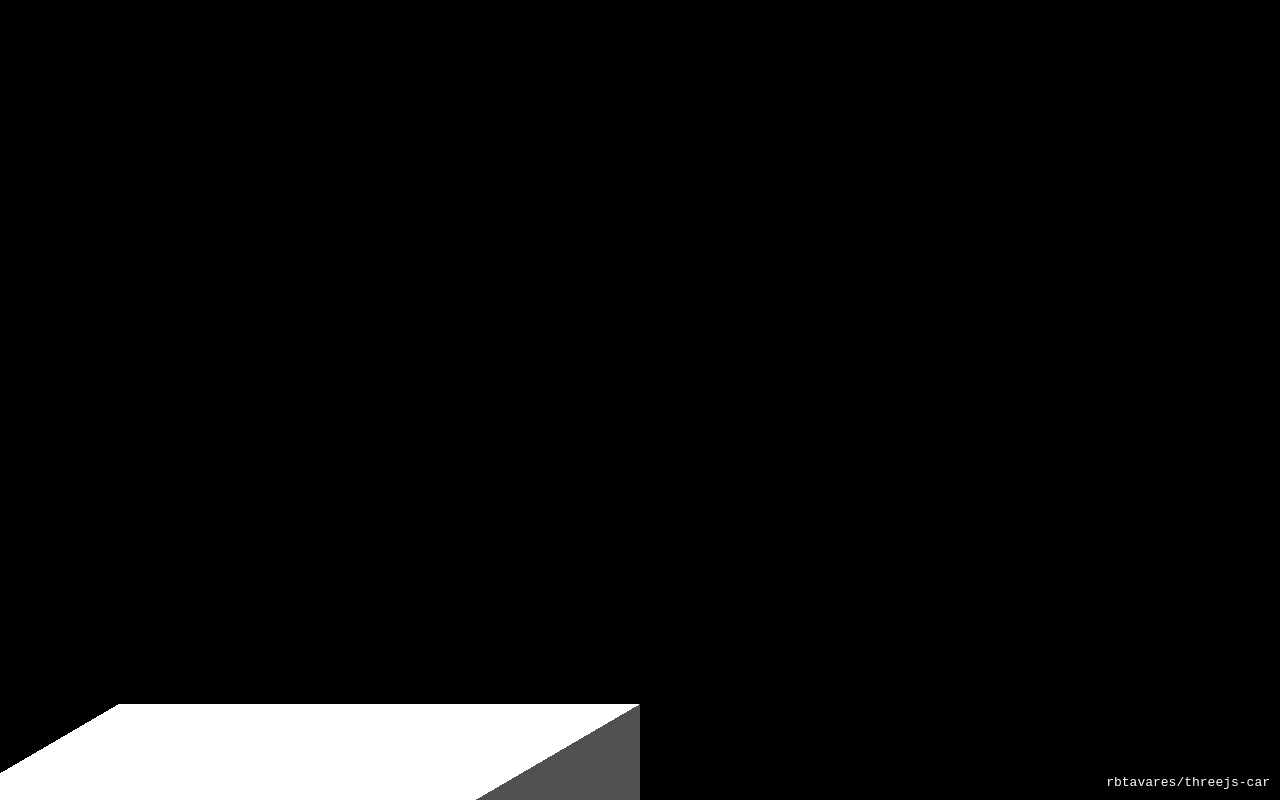
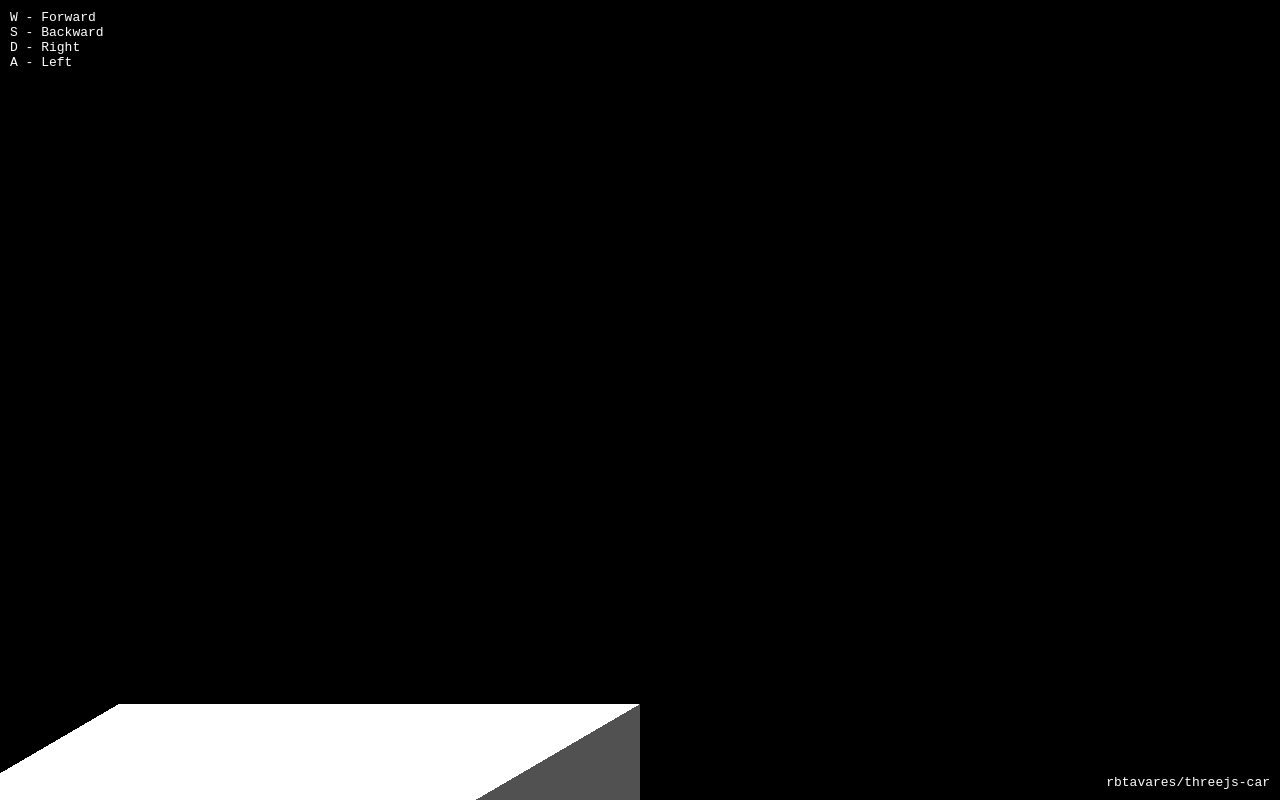
Before and after one commit to rbtavares/threejs-car, a website built with Vite: page index.html in a window 1280 px wide. Built offline with nearby package versions, Linux system fonts and the light colour scheme; animation ran at ten frames a second.

Commit message:
added controls on left top

```diff
--- a/css/style.css
+++ b/css/style.css
@@ -12,3 +12,16 @@ body {
     right: 10px;
     font-family: monospace;
 }
+
+.controls {
+    text-shadow: 0px 0px 5px black, 0px 0px 5px black;
+    position: absolute;
+    color: white;
+    font-weight: normal;
+    left: 10px;
+    top: 10px;
+    font-family: monospace;
+    list-style-type: none;
+    padding: 0;
+    margin: 0;
+}
--- a/index.html
+++ b/index.html
@@ -6,6 +6,12 @@
 		<link rel="stylesheet" href="css/style.css" />
 	</head>
 	<body>
+		<ul class="controls" href="https://github.com/rbtavares/threejs-car" target="_blank">
+			<li>W - Forward</li>
+			<li>S - Backward</li>
+			<li>D - Right</li>
+			<li>A - Left</li>
+		</ul>
 		<a class="repo" href="https://github.com/rbtavares/threejs-car" target="_blank">rbtavares/threejs-car</a>
 		<script type="module" src="js/main.js"></script>
 	</body>
```
